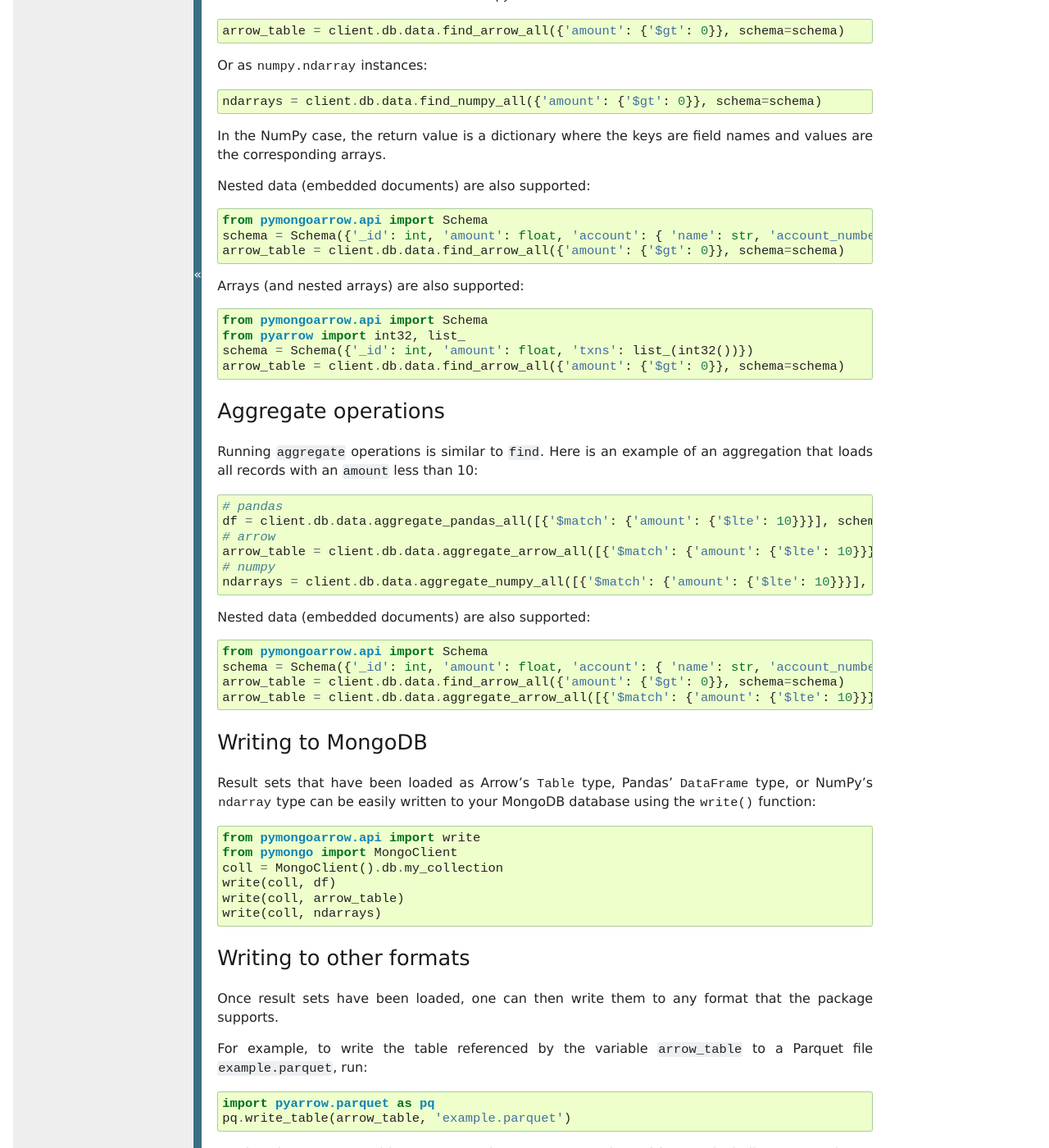
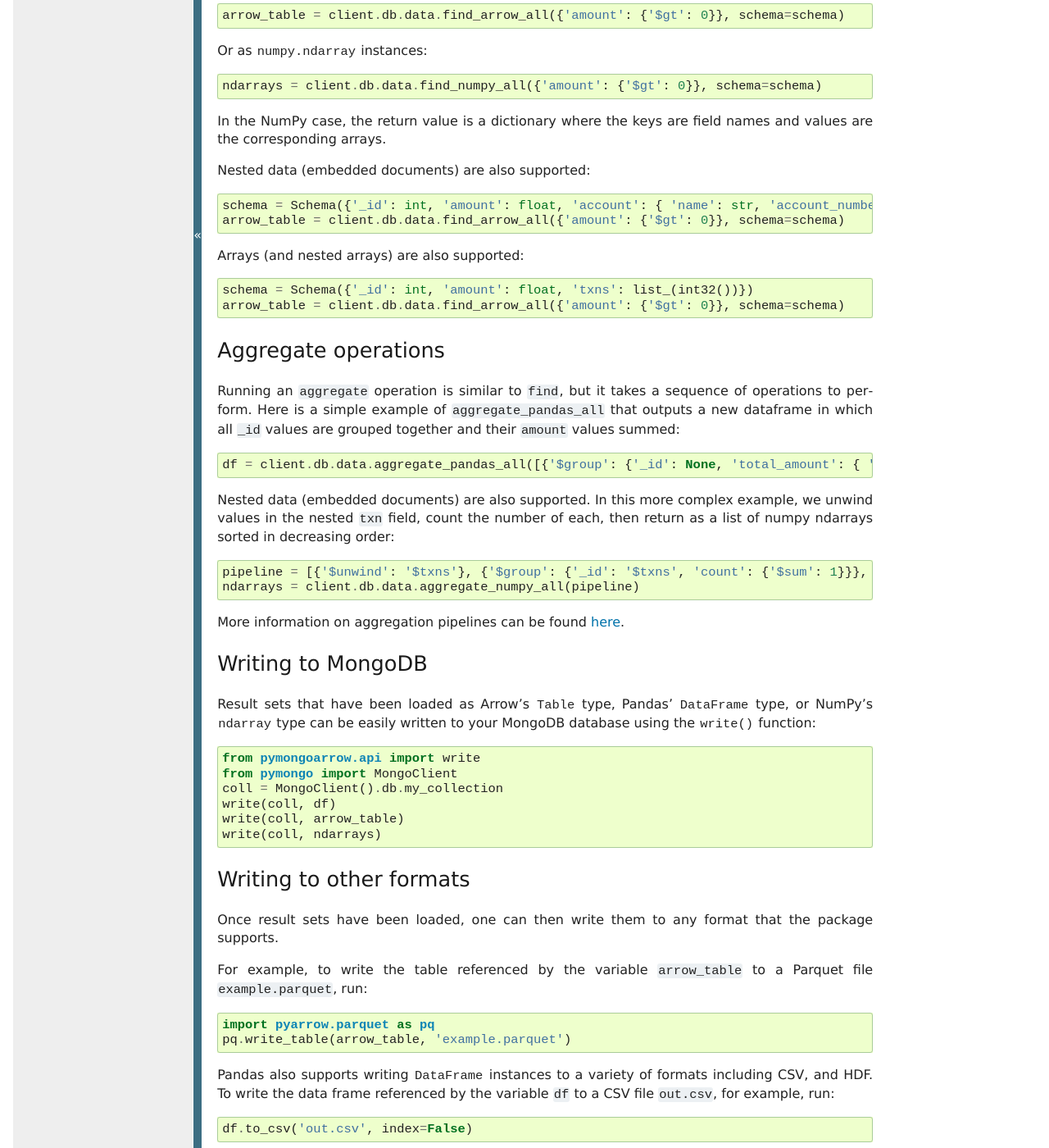
Before and after one commit to mongodb-labs/mongo-arrow, a Sphinx documentation site: the page built from bindings/python/docs/source/quickstart.rst, in a window 1280 px wide and 1400 px high, scrolled down 1980 px. Shown: the whole window at 82% size. Built offline with Sphinx 7.4.7, drawn with Linux system fonts in a browser that asks for light colours; some of the changed text lies outside the part shown.

Commit message:
Added meat to the Aggregate Operations section

```diff
--- a/bindings/python/docs/source/quickstart.rst
+++ b/bindings/python/docs/source/quickstart.rst
@@ -73,12 +72,11 @@ For a full-list of data types and associated type-identifiers see
 
 Nested data (embedded documents) are also supported::
 
-  from pymongoarrow.api import Schema
   schema = Schema({'_id': int, 'amount': float, 'account': { 'name': str, 'account_number': int}})
 
 Arrays (and nested arrays) are also supported::
 
-  from pymongoarrow.api import Schema
+  from pyarrow import int32, list_
   schema = Schema({'_id': int, 'amount': float, 'txns': list_(int32())})
 
 .. note::
@@ -112,37 +110,30 @@ names and values are the corresponding arrays.
 
 Nested data (embedded documents) are also supported::
 
-  from pymongoarrow.api import Schema
   schema = Schema({'_id': int, 'amount': float, 'account': { 'name': str, 'account_number': int}})
   arrow_table = client.db.data.find_arrow_all({'amount': {'$gt': 0}}, schema=schema)
 
 Arrays (and nested arrays) are also supported::
 
-  from pymongoarrow.api import Schema
-  from pyarrow import int32, list_
   schema = Schema({'_id': int, 'amount': float, 'txns': list_(int32())})
   arrow_table = client.db.data.find_arrow_all({'amount': {'$gt': 0}}, schema=schema)
 
 Aggregate operations
 --------------------
-Running ``aggregate`` operations is similar to ``find``. Here is an example of
-an aggregation that loads all records with an ``amount`` less than 10::
+Running an ``aggregate`` operation is similar to ``find``, but it takes a sequence of operations to perform.
+Here is a simple example of ``aggregate_pandas_all`` that outputs a new dataframe
+in which all ``_id`` values are grouped together and their ``amount`` values summed::
 
-  # pandas
-  df = client.db.data.aggregate_pandas_all([{'$match': {'amount': {'$lte': 10}}}], schema=schema)
-  # arrow
-  arrow_table = client.db.data.aggregate_arrow_all([{'$match': {'amount': {'$lte': 10}}}], schema=schema)
-  # numpy
-  ndarrays = client.db.data.aggregate_numpy_all([{'$match': {'amount': {'$lte': 10}}}], schema=schema)
+  df = client.db.data.aggregate_pandas_all([{'$group': {'_id': None, 'total_amount': { '$sum': '$amount' }}}])
 
-Nested data (embedded documents) are also supported::
+Nested data (embedded documents) are also supported.
+In this more complex example, we unwind values in the nested ``txn`` field, count the number of each,
+then return as a list of numpy ndarrays sorted in decreasing order::
 
-  from pymongoarrow.api import Schema
-  schema = Schema({'_id': int, 'amount': float, 'account': { 'name': str, 'account_number': int}})
-  arrow_table = client.db.data.find_arrow_all({'amount': {'$gt': 0}}, schema=schema)
-  arrow_table = client.db.data.aggregate_arrow_all([{'$match': {'amount': {'$lte': 10}}}], schema=schema)
+  pipeline = [{'$unwind': '$txns'}, {'$group': {'_id': '$txns', 'count': {'$sum': 1}}}, {'$sort': {"count": -1}}]
+  ndarrays = client.db.data.aggregate_numpy_all(pipeline)
 
-
+More information on aggregation pipelines can be found `here <https://www.mongodb.com/docs/manual/core/aggregation-pipeline/>`_.
 
 Writing to MongoDB
 -----------------------
```
Also changed, not shown: other parts of bindings/python/docs/source/quickstart.rst (+4 -5 lines).
